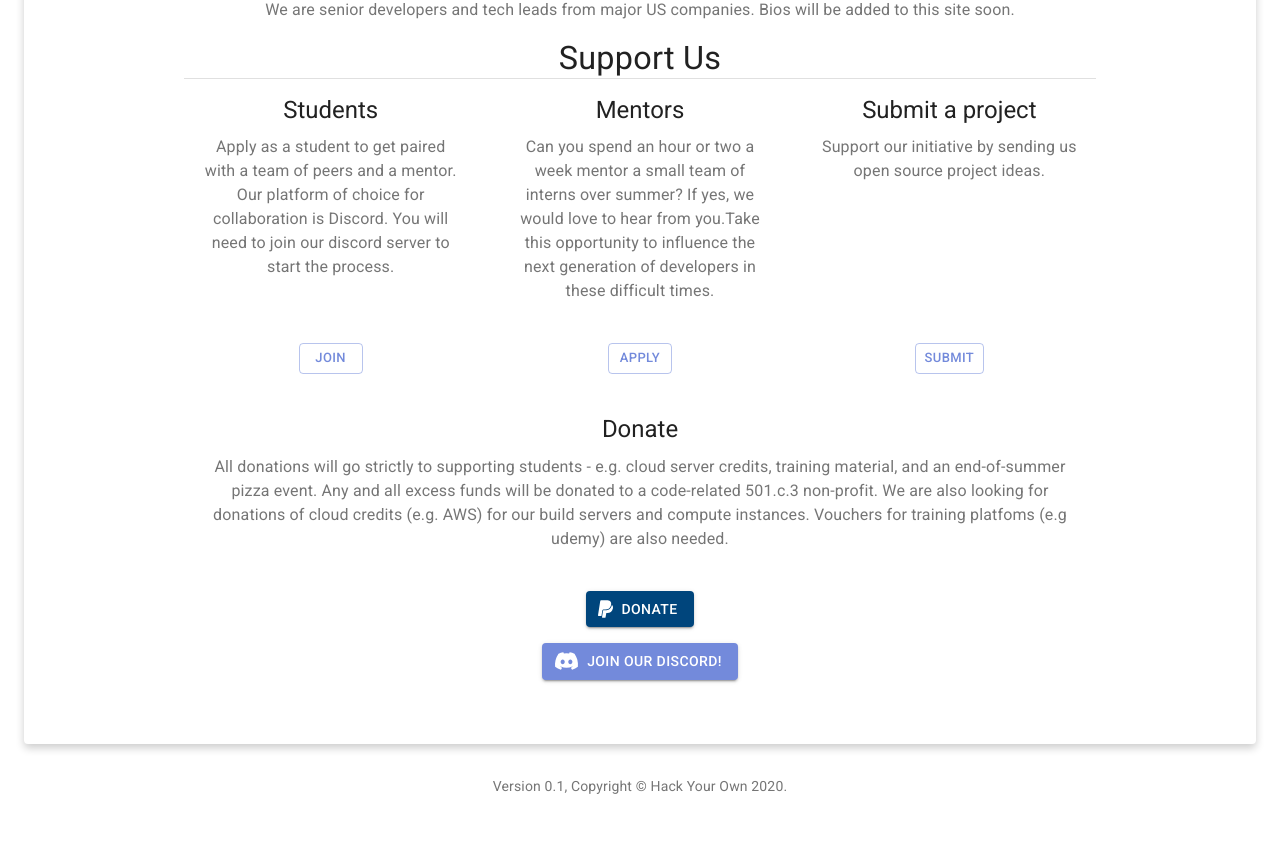
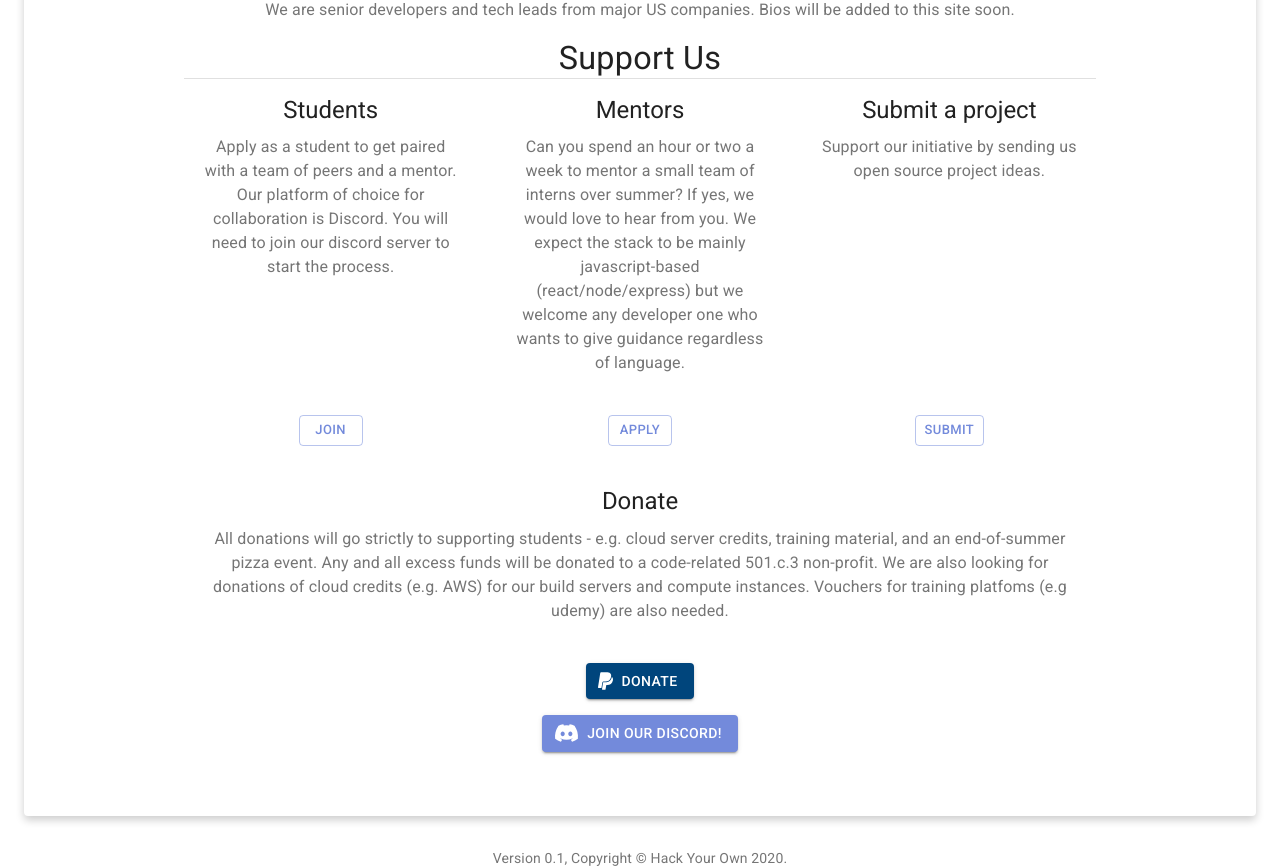
Before and after one commit to syntheticproduct/HackYourOwn, a Next.js app: page / in a window 1280 px wide. Shown: the part 770-1638 px from the top of the page. Before the commit the page ends 1566 px from the top, so only its background shows below. Built offline with nearby package versions, Linux system fonts and the light colour scheme.

Commit message:
fixed mentor text.

```diff
--- a/components/cards.js
+++ b/components/cards.js
@@ -101,10 +101,11 @@ export default function Cards() {
                 Mentors
               </Typography>
               <Typography align="center" color="textSecondary" paragraph>
-                Can you spend an hour or two a week mentor a small team of
-                interns over summer? If yes, we would love to hear from you.Take
-                this opportunity to influence the next generation of developers
-                in these difficult times.
+                Can you spend an hour or two a week to mentor a small team of
+                interns over summer? If yes, we would love to hear from you. We
+                expect the stack to be mainly javascript-based
+                (react/node/express) but we welcome any developer one who wants
+                to give guidance regardless of language.
               </Typography>
             </CardContent>
             <CardActions>
```
